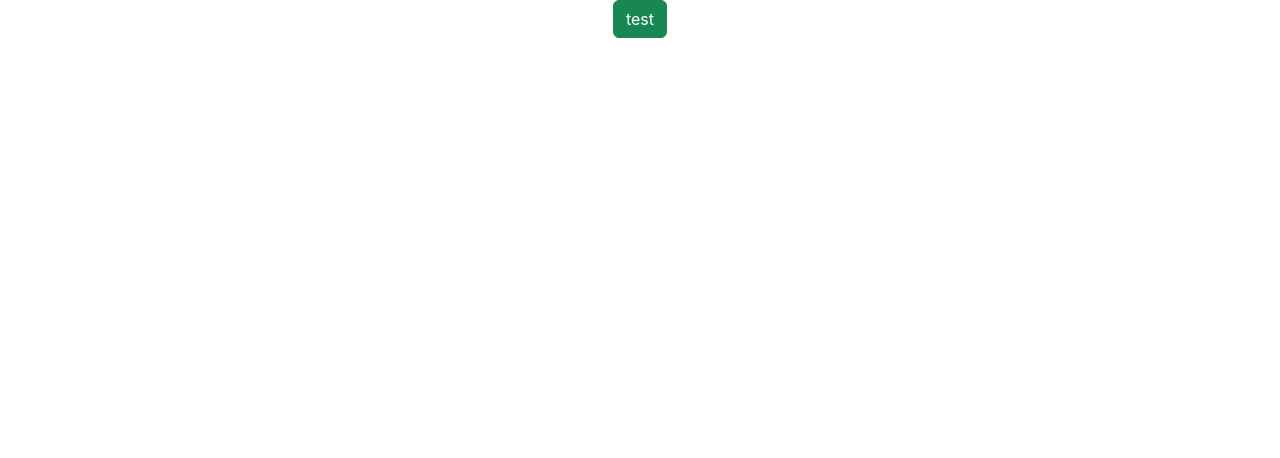
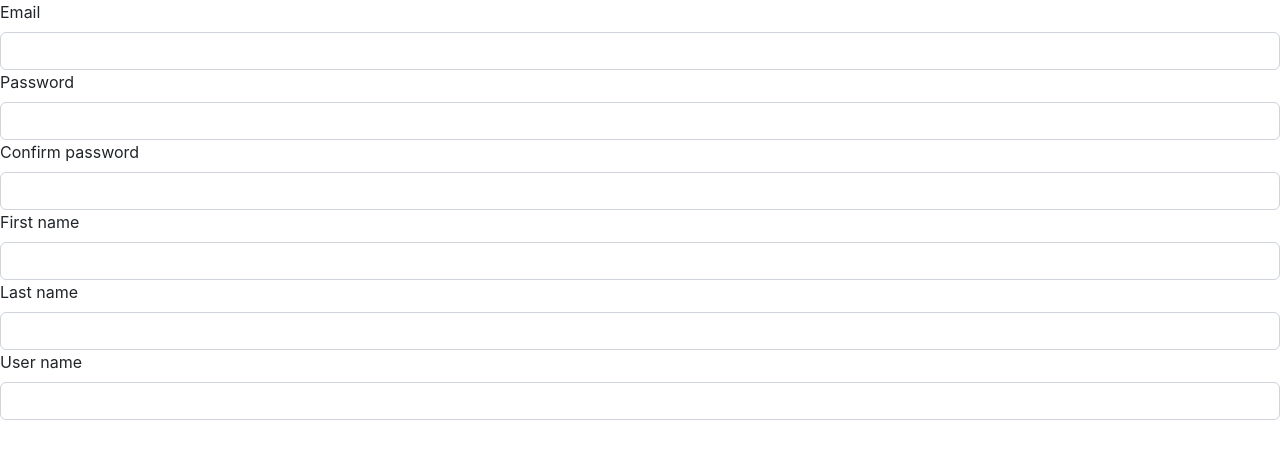
Before and after one commit to Texterly/Multi-step-form, a React (Create React App) app: page / in a window 1280 px wide. Shown: the top 458 px of the page. Built offline with nearby package versions, Linux system fonts and the light colour scheme.

Commit message:
add Personal Info and Form

```diff
--- a/src/App.jsx
+++ b/src/App.jsx
@@ -1,11 +1,11 @@
+// import Button from './components/Button';
 import React from 'react';
-import './App.css';
-import Button from './components/Button';
+import Form from './components/Form';
 
 function App() {
   return (
     <div className="App">
-      <Button text={'test'} color="success" />
+      <Form />
     </div>
   );
 }
--- /dev/null
+++ b/src/components/Form.jsx
@@ -0,0 +1,16 @@
+import React from 'react';
+import SingUp from '../pages/SingUp';
+import PersonalInfo from '../pages/PersonalInfo';
+
+function Form() {
+  return (
+    <>
+      <form className="form-container">
+        <SingUp />
+        <PersonalInfo />
+      </form>
+    </>
+  );
+}
+
+export default Form;
--- a/src/components/FormInputGroup.jsx
+++ b/src/components/FormInputGroup.jsx
@@ -1,13 +1,13 @@
 import React from 'react';
 
 function FormInputGroup({
-  labe, type, value, onChange,
+  label, type, value, onChange,
 }) {
   return (
     <>
       <div className="col">
         <label htmlFor="input" className="form-label">
-          {labe}
+          {label}
         </label>
         <input
           type={type}
--- /dev/null
+++ b/src/pages/PersonalInfo.jsx
@@ -0,0 +1,29 @@
+import React from 'react';
+import FormInputGroup from '../components/FormInputGroup';
+
+function PersonalInfo() {
+  return (
+    <>
+      <FormInputGroup
+        label="First name"
+        type="text"
+        value=""
+        onChange={(e) => console.log(e)}
+      />
+      <FormInputGroup
+        label="Last name"
+        type="text"
+        value=""
+        onChange={(e) => console.log(e)}
+      />
+      <FormInputGroup
+        label="User name"
+        type="text"
+        value=""
+        onChange={(e) => console.log(e)}
+      />
+    </>
+  );
+}
+
+export default PersonalInfo;
--- a/src/pages/SingUp.jsx
+++ b/src/pages/SingUp.jsx
@@ -4,9 +4,9 @@ import FormInputGroup from '../components/FormInputGroup';
 function SingUp() {
   return (
     <>
-      <FormInputGroup labe="Email" type="email" value="" onChange={(e) => console.log(e)} />
-      <FormInputGroup labe="Password" type="password" value="" onChange={(e) => console.log(e)} />
-      <FormInputGroup labe="Confirm password" type="password" value="" onChange={(e) => console.log(e)} />
+      <FormInputGroup label="Email" type="email" value="" onChange={(e) => console.log(e)} />
+      <FormInputGroup label="Password" type="password" value="" onChange={(e) => console.log(e)} />
+      <FormInputGroup label="Confirm password" type="password" value="" onChange={(e) => console.log(e)} />
     </>
   );
 }
```
